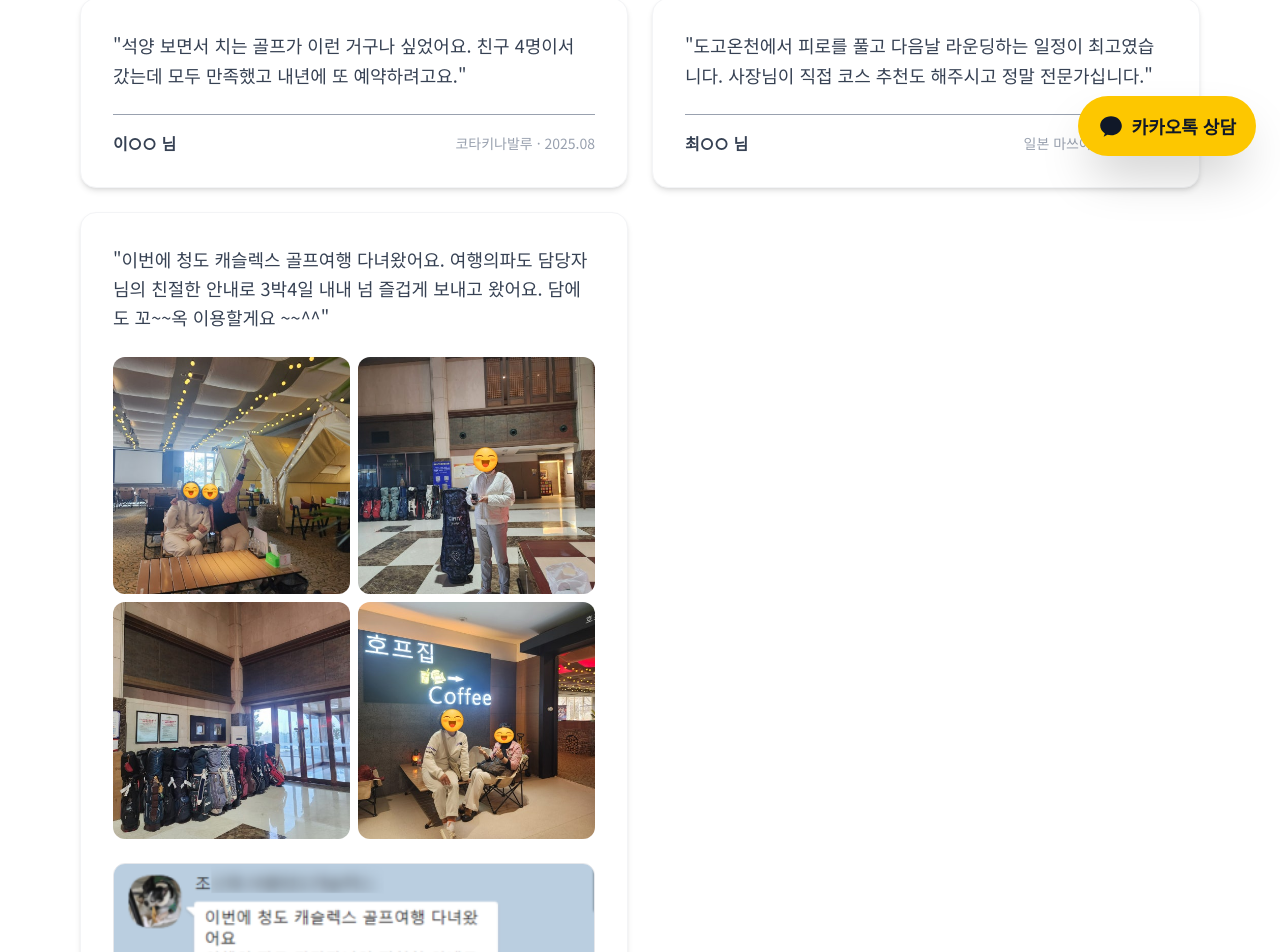
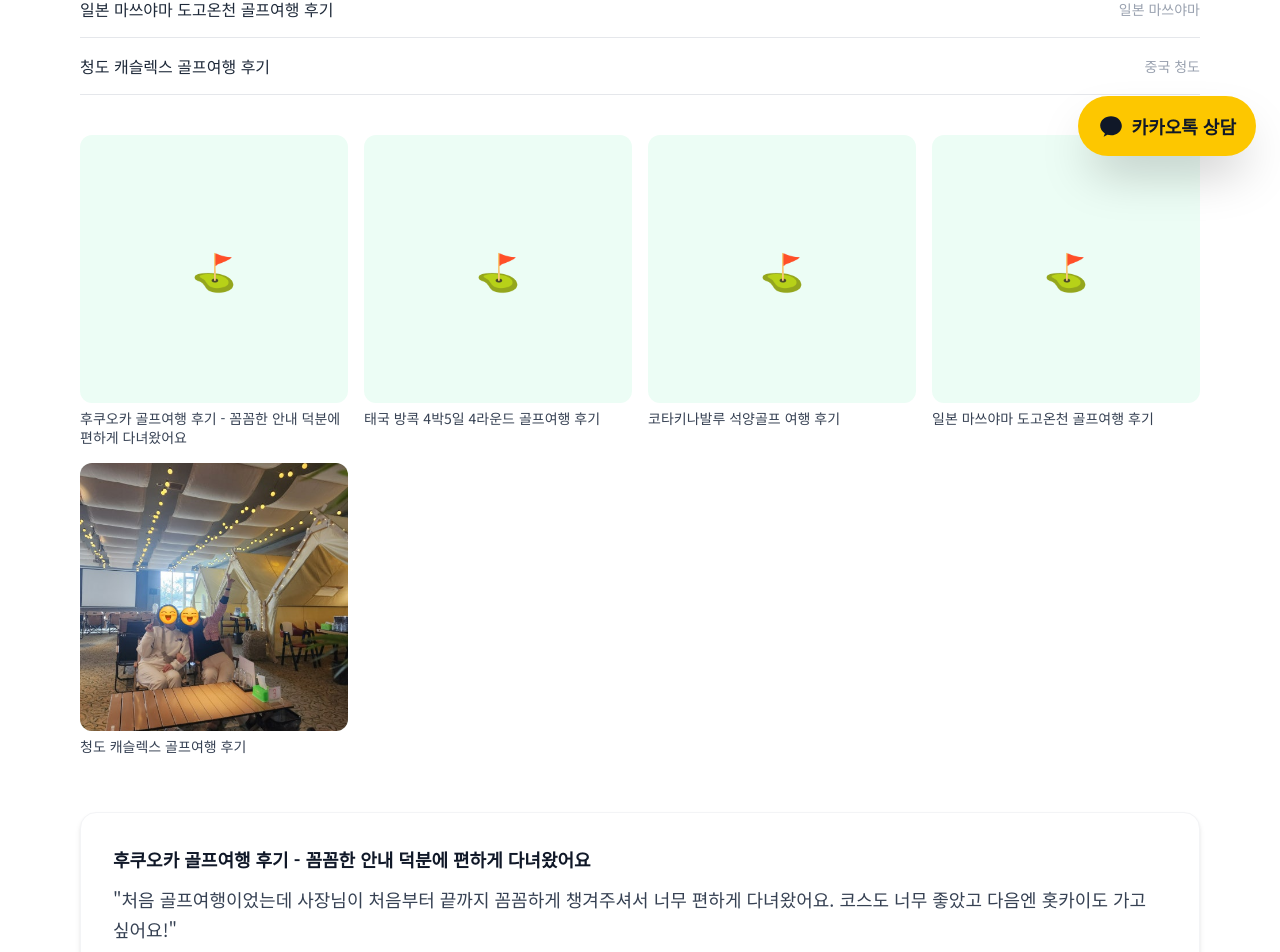
Before and after one commit to pado04569/padotour, a Next.js app: page /reviews in a window 1280 px wide. Shown: the part 620-1572 px from the top of the page. Built offline with nearby package versions, Linux system fonts and the light colour scheme.

Commit message:
후기 페이지를 네이버 블로그 목록 스타일로 개편 (제목 목록 + 썸네일 갤러리, 조회수/작성일 제거)

```diff
--- a/src/app/admin/reviews/new/page.tsx
+++ b/src/app/admin/reviews/new/page.tsx
@@ -18,6 +18,11 @@ export default async function NewReviewPage() {
 
           <form action={saveReview} className="bg-white rounded-2xl shadow-sm border border-gray-200 p-6 space-y-4">
             <input type="hidden" name="id" value={newId} />
+
+            <div>
+              <label className="block text-sm font-semibold text-gray-700 mb-1">후기 제목</label>
+              <input name="title" required placeholder="예: 후쿠오카 골프여행 후기" className="w-full border border-gray-300 rounded-lg px-3 py-2 text-sm focus:outline-none focus:ring-2 focus:ring-emerald-500" />
+            </div>
 
             <div className="grid grid-cols-2 gap-4">
               <div>
--- a/src/app/reviews/page.tsx
+++ b/src/app/reviews/page.tsx
@@ -12,9 +12,58 @@ export default function ReviewsPage() {
       </section>
 
       <section className="max-w-6xl mx-auto px-4 py-10 md:py-12">
-        <div className="grid grid-cols-1 md:grid-cols-2 gap-4 md:gap-6">
+        <h2 className="text-lg md:text-xl font-black text-gray-800 mb-4 md:mb-6">
+          여행의 파도 이용후기 {reviews.length}개의 글
+        </h2>
+
+        {/* 네이버 블로그 스타일 목록 */}
+        <div className="border-t-2 border-gray-800 mb-8 md:mb-10">
           {reviews.map((review) => (
-            <div key={review.id} className="bg-white rounded-2xl shadow-md p-5 md:p-8 border border-gray-100">
+            <a
+              key={review.id}
+              href={`#review-${review.id}`}
+              className="flex items-center gap-2 py-3 md:py-4 border-b border-gray-200 hover:bg-gray-50 transition-colors"
+            >
+              <span className="flex-1 text-gray-800 text-sm md:text-base truncate">{review.title}</span>
+              <span className="text-xs md:text-sm text-gray-400 flex-shrink-0">{review.country}</span>
+            </a>
+          ))}
+        </div>
+
+        {/* 썸네일 갤러리 */}
+        <div className="grid grid-cols-2 md:grid-cols-4 gap-3 md:gap-4 mb-10 md:mb-14">
+          {reviews.map((review) => (
+            <a
+              key={review.id}
+              href={`#review-${review.id}`}
+              className="group"
+            >
+              <div className="relative aspect-square rounded-xl overflow-hidden bg-emerald-50">
+                {review.images && review.images.length > 0 ? (
+                  <Image
+                    src={review.images[0]}
+                    alt={review.title}
+                    fill
+                    className="object-cover group-hover:opacity-90 transition-opacity"
+                  />
+                ) : (
+                  <div className="w-full h-full flex items-center justify-center text-4xl">⛳</div>
+                )}
+              </div>
+              <p className="mt-1.5 text-xs md:text-sm text-gray-700 line-clamp-2 leading-snug">{review.title}</p>
+            </a>
+          ))}
+        </div>
+
+        {/* 상세 후기 카드 */}
+        <div className="space-y-5 md:space-y-6">
+          {reviews.map((review) => (
+            <div
+              key={review.id}
+              id={`review-${review.id}`}
+              className="bg-white rounded-2xl shadow-md p-5 md:p-8 border border-gray-100 scroll-mt-24"
+            >
+              <h3 className="font-bold text-gray-900 text-base md:text-lg mb-3">{review.title}</h3>
               <p className="text-gray-700 leading-relaxed mb-4 md:mb-6 text-sm md:text-lg">"{review.comment}"</p>
               {review.images && review.images.length > 0 && (
                 <div className="grid grid-cols-2 gap-2 mb-4 md:mb-6">
--- a/src/data/reviews.json
+++ b/src/data/reviews.json
@@ -1,6 +1,7 @@
 [
   {
     "id": "1",
+    "title": "후쿠오카 골프여행 후기 - 꼼꼼한 안내 덕분에 편하게 다녀왔어요",
     "name": "김○○ 님",
     "country": "일본 후쿠오카",
     "countryCode": "japan",
@@ -10,6 +11,7 @@
   },
   {
     "id": "2",
+    "title": "태국 방콕 4박5일 4라운드 골프여행 후기",
     "name": "박○○ 님",
     "country": "태국 방콕",
     "countryCode": "thailand",
@@ -19,6 +21,7 @@
   },
   {
     "id": "3",
+    "title": "코타키나발루 석양골프 여행 후기",
     "name": "이○○ 님",
     "country": "코타키나발루",
     "countryCode": "malaysia",
@@ -28,6 +31,7 @@
   },
   {
     "id": "4",
+    "title": "일본 마쓰야마 도고온천 골프여행 후기",
     "name": "최○○ 님",
     "country": "일본 마쓰야마",
     "countryCode": "japan",
@@ -37,6 +41,7 @@
   },
   {
     "id": "5",
+    "title": "청도 캐슬렉스 골프여행 후기",
     "name": "조○○ 님",
     "country": "중국 청도",
     "countryCode": "china",
--- a/src/data/reviews.ts
+++ b/src/data/reviews.ts
@@ -3,6 +3,7 @@ import noticesData from "./notices.json";
 
 export type Review = {
   id: string;
+  title: string;
   name: string;
   country: string;
   countryCode: string;
--- a/src/lib/adminActions.ts
+++ b/src/lib/adminActions.ts
@@ -112,6 +112,7 @@ export async function saveReview(formData: FormData) {
 
   const review = {
     id,
+    title: formData.get("title") as string,
     name: formData.get("name") as string,
     country: formData.get("country") as string,
     countryCode: formData.get("countryCode") as string,
```
